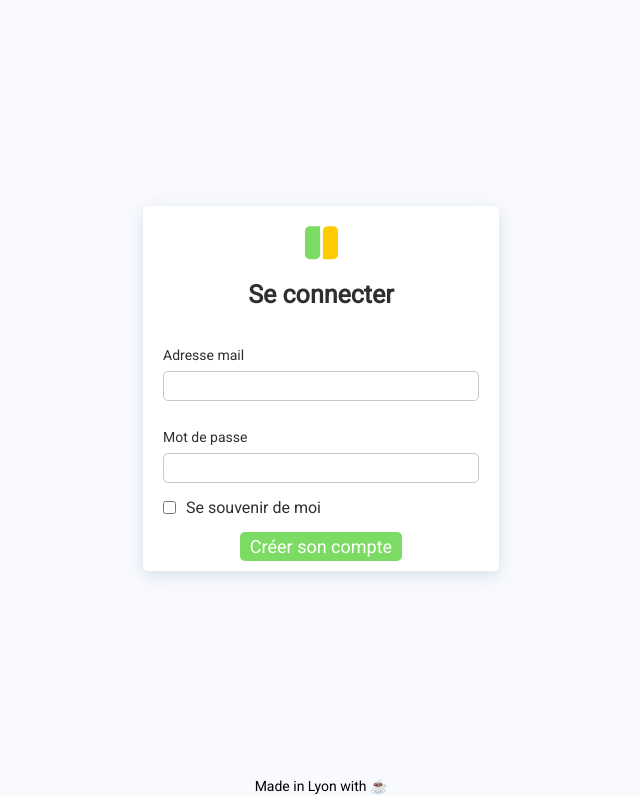
After one commit to Cleparr/Manwhen, a Flask app: page /login in a window 1280 px wide. The commit adds this page. Shown: the whole page, without its empty margins (319-959 px from the left). Run offline with Flask 2, Linux system fonts and the light colour scheme; some libraries are stand-ins or nearby versions.

Commit message:
New Feature | SignUp & SignIn Pages

```diff
--- a/app.py
+++ b/app.py
@@ -1,17 +1,27 @@
 from enum import unique
 from unicodedata import name
 from click import echo
-from flask import Flask, render_template_string, request, render_template, url_for, redirect
+from flask import Flask, render_template_string, request, render_template, url_for, redirect, flash
 from flask_sqlalchemy import SQLAlchemy
 from sqlalchemy.orm import relationship
 import requests
 from urllib.parse import urlparse
 import tldextract
 from bs4 import BeautifulSoup
+from werkzeug.security import generate_password_hash, check_password_hash
+from dotenv import load_dotenv
+import os
+from flask_login import UserMixin, LoginManager
+
+load_dotenv()
 
 
+
+#Create App
 app = Flask(__name__)
 app.config['SQLALCHEMY_DATABASE_URI'] = 'sqlite:///site.db'
+app.config['SECRET_KEY'] = os.environ.get('SESSION_SECRET_KEY')
+
 db = SQLAlchemy(app)
 
 
@@ -33,8 +43,8 @@ class Manga(db.Model):
 
 class MangaChapter(db.Model):
     __tablename__ = 'manga_chapter'
-    id = db.Column(db.Integer, primary_key=True)
-    manga_id = db.Column(db.Integer, db.ForeignKey('manga.id'))
+    id = db.Column(db.Integer, primary_key=True, index = True)
+    manga_id = db.Column(db.Integer, db.ForeignKey('manga.id'), index = True)
     chapter_number = db.Column(db.Numeric, nullable=False)
 
     chapter_name = db.Column(db.String(100), nullable=False)
@@ -44,6 +54,14 @@ class MangaChapter(db.Model):
     def __repr__(self):
         return f"manga_chapter('{self.chapter_name}','{self.chapter_number}','{self.chapter_url}','{self.chapter_viewed}')"
 
+class User(UserMixin,db.Model):
+    __tablename__ = 'user'
+    id = db.Column(db.Integer, primary_key=True)
+    email = db.Column(db.String(120), nullable=False, unique=True)
+    password = db.Column(db.String(120), nullable=False)
+
+    def __repr__(self):
+        return f"user('{self.email}','{self.password}')"
 
 # Fonction de scrapping pour le domaine scan-vf
 def scan_vf_scrap():
@@ -237,3 +255,57 @@ def add_follow():
         #Je pourrais ajouter ici un message d'erreur
         echo('Le domaine ne fait pas partie de ceux en base')
         return redirect("/add")
+
+
+@app.route("/login", methods=['GET'])
+def login():
+
+    return render_template('login.html')
+
+@app.route("/login", methods=['POST'])
+def login_post():
+    email = request.form.get('email')
+    password = request.form.get('password')
+    remember = True if request.form.get('remember') else False
+
+    user = User.query.filter_by(email=email).first()
+
+    # check if the user actually exists
+    # take the user-supplied password, hash it, and compare it to the hashed password in the database
+    if not user or not check_password_hash(user.password, password):
+        flash('Votre mot de passe ou adresse mail est invalide.')
+        return redirect(url_for('login')) # if the user doesn't exist or password is wrong, reload the page
+
+    # if the above check passes, then we know the user has the right credentials
+
+    return render_template(url_for('/'))
+
+
+@app.route("/signup", methods=['GET'])
+def signup():
+
+    return render_template('signup.html')
+
+
+@app.route("/signup", methods=['POST'])
+def signup_post():
+
+    email = request.form['email']
+    password = request.form['password']
+
+    echo(email)
+    echo(password)
+
+    user = User.query.filter_by(email=email).first() # if this returns a user, then the email already exists in database
+
+    if user: # if a user is found, we want to redirect back to signup page so user can try again
+        flash('Cette adresse mail existe déjà')
+        return redirect(url_for('signup')) # si la route s'appelait @auth.route => Je mettrais auth.signup. Ca permet de ne pas à avoir à MAJ la route si je la modifie
+
+    new_user = User(email=email, password=generate_password_hash(password, method='sha256'))
+
+    # add the new user to the database
+    db.session.add(new_user)
+    db.session.commit()
+
+    return redirect(url_for('login'))
--- a/static/css/main.css
+++ b/static/css/main.css
@@ -13,6 +13,17 @@ a[id='chapter_card_hyperlink']{
     width: 100%;
 }
 
+a[id='notif_invalid_email']{
+
+    text-decoration:underline;
+
+    font-family: 'Roboto';
+    font-style: normal;
+    font-weight: 700;
+    font-size: 16px;
+    line-height: 19px;
+    color: #FFFFFF;
+}
 
 a[id="add_button"]{
     order:2;
@@ -1161,7 +1172,7 @@ progress[value]::-webkit-progress-bar {
     padding: 10px;
 
     width: auto;
-    height: 36px;
+    height: 1vh;
 
     background: #F9FAFE;
 
@@ -1175,3 +1186,278 @@ progress[value]::-webkit-progress-bar {
 
 
 }
+
+/*Auth Pages*/
+
+.body_auth{
+    /* Auto layout */
+
+    height:97vh;
+    display: flex;
+    flex-direction: column;
+    justify-content: center;
+    align-items: center;
+
+    background: #F9FAFE;
+}
+
+.auth_card{
+    /* Auto layout */
+
+    display: flex;
+    flex-direction: column;
+    align-items: flex-start;
+
+    background: #FFFFFF;
+    box-shadow: 0px 4px 16px rgba(112, 144, 176, 0.25);
+    border-radius: 5px;
+
+    /* Inside auto layout */
+
+    flex: none;
+    order: 0;
+    margin: 1px 0px;
+}
+
+.auth_card_logo{
+    /* Auto layout */
+
+    display: flex;
+    flex-direction: row;
+    justify-content: center;
+    align-items: center;
+    padding: 10px;
+
+    width: 356px;
+    height: auto;
+
+    /* Inside auto layout */
+
+    flex: none;
+    order: 0;
+    align-self: stretch;
+
+    margin:10px 0px 0px 0px;
+
+}
+
+.auth_card_title{
+    /* Auto layout */
+
+    display: flex;
+    flex-direction: row;
+    justify-content: center;
+    align-items: center;
+    padding: 10px;
+
+    position: static;
+    width: 356px;
+    height: auto;
+
+    /* Inside auto layout */
+
+    flex: none;
+    order: 1;
+    align-self: stretch;
+
+    font-family: 'Roboto';
+    font-style: normal;
+    font-weight: 700;
+    font-size: 25px;
+    line-height: 29px;
+
+    color: #2F2F2F;
+}
+
+.auth_card_inputs{
+    /* Auto layout */
+
+    display: flex;
+    flex-direction: column;
+    align-items: flex-start;
+    padding: 10px;
+
+    position: static;
+    width: 356px;
+    height: auto;
+
+    /* Inside auto layout */
+
+    flex: none;
+    order: 2;
+    align-self: stretch;
+}
+
+.auth_card_input{
+    /* Auto layout */
+
+    display: flex;
+    flex-direction: column;
+    align-items: flex-start;
+    padding: 0px 10px;
+
+    position: static;
+    width: 336px;
+    height: auto;
+
+    /* Inside auto layout */
+
+    flex: none;
+    order: 1;
+    align-self: stretch;
+    margin: 10px 0px;
+}
+
+.auth_card_input_title{
+    /* Auto layout */
+
+    display: flex;
+    flex-direction: row;
+    align-items: flex-start;
+    padding: 8px 0px;
+
+    position: static;
+
+    font-family: 'Roboto';
+    font-style: normal;
+    font-weight: 400;
+    font-size: 14px;
+    line-height: 16px;
+
+    color: #2F2F2F;
+
+    /* Inside auto layout */
+
+    flex: none;
+    order: 0;
+
+}
+
+.auth_card_input_field{
+    /* Auto layout */
+
+    display: flex;
+    flex-direction: row;
+    align-items: flex-start;
+    padding: 0px 10px;
+
+    border: 1px solid #C7C7C7;
+    box-sizing: border-box;
+    border-radius: 5px;
+
+    /* Inside auto layout */
+
+    flex: none;
+    order: 1;
+    align-self: stretch;
+
+    height: 30px;
+
+}
+
+.auth_card_button{
+    /* Auto layout */
+
+    display: flex;
+    flex-direction: row;
+    justify-content: center;
+    align-items: center;
+
+
+    flex: none;
+    order: 3;
+    align-self: stretch;
+    margin: 0px 0px 10px;
+}
+
+.button_account_creation{
+    background: #7CDB62;
+    border-radius: 5px;
+    padding: 4px 10px;
+
+    font-family: 'Roboto';
+    font-style: normal;
+    font-weight: 500;
+    font-size: 18px;
+    line-height: 21px;
+    color: #FFFFFF;
+    border-color: white;
+    border-style: unset;
+
+}
+
+.auth_remember{
+    /* Auto layout */
+
+    display: flex;
+    flex-direction: row;
+    align-items: center;
+    padding: 5px 0px;
+
+    /* Inside auto layout */
+
+    flex: none;
+    order: 3;
+    align-self: stretch;
+    flex-grow: 0;
+}
+
+
+.auth_remember_checkbox{
+    /* Auto layout */
+
+
+    flex: none;
+    order: 0;
+    margin: 0px 10px;
+}
+
+.auth_remember_text{
+    font-family: 'Roboto';
+    font-style: normal;
+    font-weight: 400;
+    font-size: 16px;
+    line-height: 19px;
+    /* identical to box height */
+
+
+    color: #2F2F2F;
+
+
+    /* Inside auto layout */
+
+    flex: none;
+    order: 1;
+    flex-grow: 0;
+    margin: 0px ;
+}
+
+.notif_invalid{
+    /* Auto layout */
+
+    display: flex;
+    flex-direction: column;
+    justify-content: center;
+    align-items: center;
+    padding: 10px;
+    background: #FF5455;
+    border-radius: 5px;
+
+    /* Inside auto layout */
+
+    flex: none;
+    order: 0;
+    align-self: stretch;
+    margin: 10px;
+
+    font-family: 'Roboto';
+    font-style: normal;
+    font-weight: 700;
+    font-size: 16px;
+    line-height: 19px;
+    /* identical to box height */
+
+
+    color: #FFFFFF;
+
+}
--- /dev/null
+++ b/templates/login.html
@@ -0,0 +1,72 @@
+<!doctype html>
+<html lang="en">
+    <head>
+
+        <!-- Required meta tags -->
+        <meta charset="utf-8">
+        <meta name="viewport" content="width=device-width, initial-scale=1">
+
+        <link rel="stylesheet" href="https://necolas.github.io/normalize.css/8.0.1/normalize.css">
+        <title>{% block title %}Manwhat{% endblock %}</title>
+
+        <link rel="stylesheet" href="{{ url_for('static', filename='css/main.css') }}">
+        <link rel="icon" type="image/x-icon" href="{{ url_for('static', filename='favicon_manwhen.png') }}">
+        <script  type="text/javascript" src="https://unpkg.com/alpinejs@3.9.1/dist/cdn.min.js" defer></script>
+
+
+    </head>
+    <body>
+        <div class="body_auth">
+            <div class="auth_card">
+                {% with messages = get_flashed_messages() %}
+                {% if messages %}
+                    <div class="notif_invalid">
+                        {{ messages[0] }}
+                    </div>
+                {% endif %}
+                {% endwith %}
+
+                <form method="POST" action="/login">
+                    <div class="auth_card_logo">
+                        <img src="{{url_for('static', filename='logo_manwhen.png')}}" alt="logo_manwhen">
+                    </div>
+
+                    <div class="auth_card_title">Se connecter</div>
+
+                    <div class="auth_card_inputs">
+                        <div class="auth_card_input">
+                            <div class="auth_card_input_title">Adresse mail</div>
+
+                            <input class="auth_card_input_field" type="text" name="email" >
+
+                        </div>
+
+                        <div class="auth_card_input">
+                            <div class="auth_card_input_title">Mot de passe</div>
+
+                            <input class="auth_card_input_field"  type="password" name="password" >
+
+                        </div>
+
+                        <div class="auth_remember">
+                            <input class="auth_remember_checkbox" type = "checkbox" name="remember">
+                            <div class="auth_remember_text">Se souvenir de moi</div>
+
+
+                        </div>
+
+                    </div>
+                    <div class="auth_card_button">
+                        <button class="button_account_creation" type="submit" name="form" value="ajout_user">Créer son compte</button>
+
+                    </div>
+                </form>
+
+            </div>
+
+        </div>
+
+        <div class ="body_footer"> Made in Lyon with ☕ </div>
+    </body>
+
+</html>
```
Also changed, not shown: create_db.py (deleted, +0 -18 lines), templates/signup.html (added, +65 -0 lines), README.md, 1 other file.
